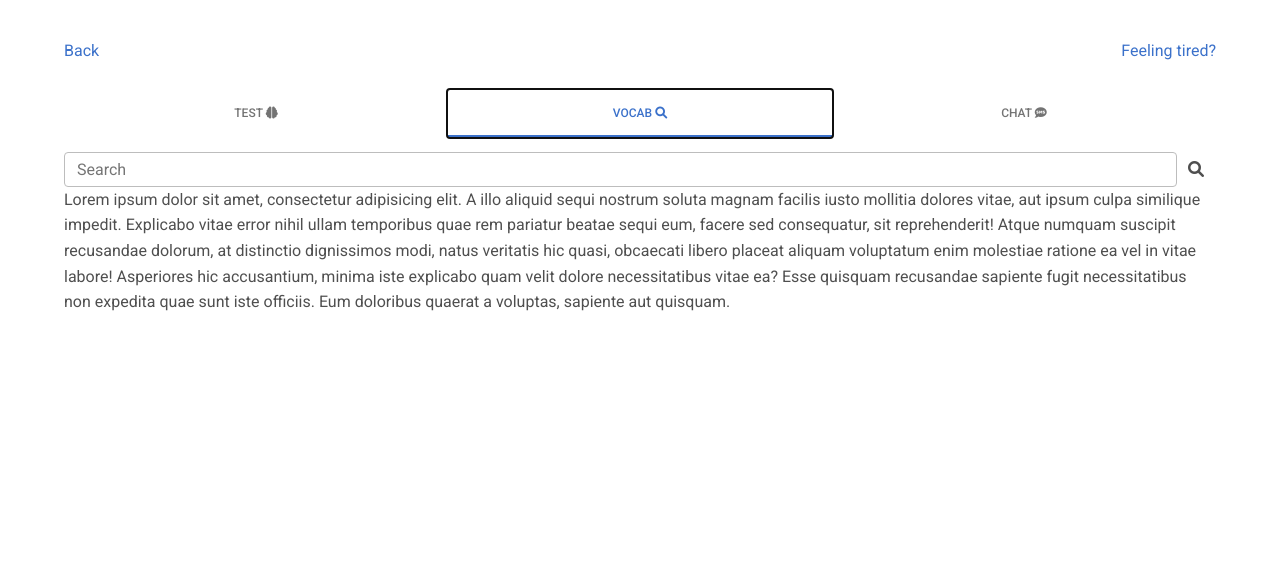
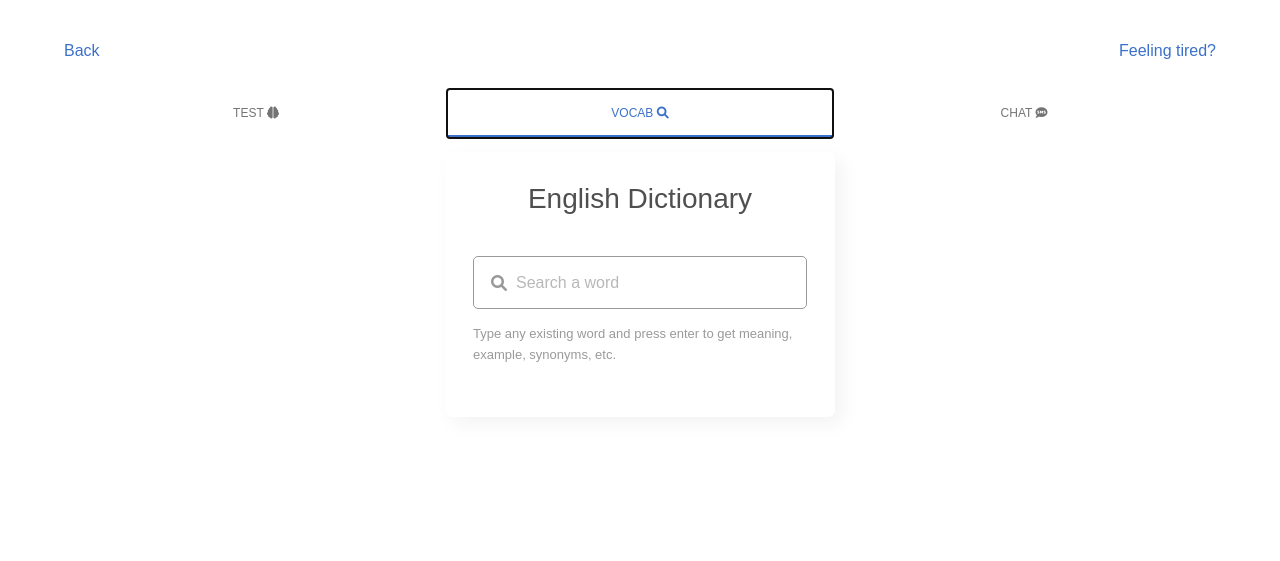
Before and after one commit to imazamat/flashcards, a Django app: page /1/test/ in a window 1280 px wide, after a click on "VOCAB". Shown: the top 561 px of the page. Before the commit the page ends 311 px from the top, so only its background shows below. Run offline with Django 4.2, Linux system fonts and the light colour scheme; tables that the repository leaves empty hold one stand-in row (values such as "Sample post"); some libraries are stand-ins or nearby versions.

Commit message:
added dictionary functionalty

```diff
--- a/flashcards/static/flashcards/css/test-style.css
+++ b/flashcards/static/flashcards/css/test-style.css
@@ -69,3 +69,146 @@ dl [class*=-current] {
 dl [class*=-current].flip card {
   transform: rotateX(180deg);
 }
+
+/* ----------------------------------- */
+
+*{
+  margin: 0;
+  padding: 0;
+  box-sizing: border-box;
+  font-family: 'Poppins', sans-serif;
+}
+.wrapper{
+  width: auto;
+  max-width: 390px;
+  border-radius: 7px;
+  background: #fff;
+  padding: 25px 28px 45px;
+  box-shadow: 7px 7px 20px rgba(0, 0, 0, 0.05);
+}
+.wrapper header{
+  font-size: 28px;
+  font-weight: 500;
+  text-align: center;
+}
+.wrapper .search{
+  position: relative;
+  margin: 35px 0 18px;
+}
+.search input{
+  height: 53px;
+  width: 100%;
+  outline: none;
+  font-size: 16px;
+  border-radius: 5px;
+  padding: 0 42px;
+  border: 1px solid #999;
+}
+.search input:focus{
+  padding: 0 41px;
+  border: 2px solid #4D59FB;
+}
+.search input::placeholder{
+  color: #B8B8B8;
+}
+.search :where(i, span){
+  position: absolute;
+  top: 50%;
+  color: #999;
+  transform: translateY(-50%);
+}
+.search i{
+  left: 18px;
+  pointer-events: none;
+  font-size: 16px;
+}
+.search input:focus ~ i{
+  color: #4D59FB;
+}
+.search span{
+  right: 15px;
+  cursor: pointer;
+  font-size: 18px;
+  display: none;
+}
+.search input:valid ~ span{
+  display: block;
+}
+.wrapper .info-text{
+  font-size: 13px;
+  color: #9A9A9A;
+  margin: -3px 0 -10px;
+}
+.wrapper.active .info-text{
+  display: none;
+}
+.info-text span{
+  font-weight: 500;
+}
+.wrapper ul{
+  height: 0;
+  opacity: 0;
+  padding-right: 1px;
+  overflow-y: hidden;
+  transition: all 0.2s ease;
+}
+.wrapper.active ul{
+  opacity: 1;
+  height: 303px;
+}
+.wrapper ul li{
+  display: flex;
+  list-style: none;
+  margin-bottom: 14px;
+  align-items: center;
+  padding-bottom: 17px;
+  border-bottom: 1px solid #D9D9D9;
+  justify-content: space-between;
+}
+ul li:last-child{
+  margin-bottom: 0;
+  border-bottom: 0;
+  padding-bottom: 0;
+}
+ul .word p{
+  font-size: 22px;
+  font-weight: 500;
+}
+ul .word span{
+  font-size: 12px;
+  color: #989898;
+}
+ul .word i{
+  color: #999;
+  font-size: 15px;
+  cursor: pointer;
+}
+ul .content{
+  max-height: 215px;
+  overflow-y: auto;
+}
+ul .content::-webkit-scrollbar{
+  width: 0px;
+}
+.content li .details{
+  padding-left: 10px;
+  border-radius: 4px 0 0 4px;
+  border-left: 3px solid #4D59FB;
+}
+.content li p{
+  font-size: 17px;
+  font-weight: 500;
+}
+.content li span{
+  font-size: 15px;
+  color: #7E7E7E;
+}
+.content .synonyms .list{
+  display: flex;
+  flex-wrap: wrap;
+}
+.content .synonyms span{
+  cursor: pointer;
+  margin-right: 5px;
+  text-decoration: underline;
+}
--- /dev/null
+++ b/flashcards/static/flashcards/js/script.js
@@ -0,0 +1,72 @@
+const wrapper = document.querySelector(".wrapper"),
+searchInput = wrapper.querySelector("input"),
+volume = wrapper.querySelector(".word i"),
+infoText = wrapper.querySelector(".info-text"),
+synonyms = wrapper.querySelector(".synonyms .list"),
+removeIcon = wrapper.querySelector(".search span");
+let audio;
+
+function data(result, word){
+    if(result.title){
+        infoText.innerHTML = `Can't find the meaning of <span>"${word}"</span>. Please, try to search for another word.`;
+    }else{
+        wrapper.classList.add("active");
+        let definitions = result[0].meanings[0].definitions[0],
+        phontetics = `${result[0].meanings[0].partOfSpeech}  / ${result[0].phonetics[0].text}/`;
+        document.querySelector(".word p").innerText = result[0].word;
+        document.querySelector(".word span").innerText = phontetics;
+        document.querySelector(".meaning span").innerText = definitions.definition;
+        document.querySelector(".example span").innerText = definitions.example;
+        audio = new Audio(result[0].phonetics[0].audio);
+
+        if(definitions.synonyms[0] == undefined){
+            synonyms.parentElement.style.display = "none";
+        }else{
+            synonyms.parentElement.style.display = "block";
+            synonyms.innerHTML = "";
+            for (let i = 0; i < 5; i++) {
+                let tag = `<span onclick="search('${definitions.synonyms[i]}')">${definitions.synonyms[i]},</span>`;
+                tag = i == 4 ? tag = `<span onclick="search('${definitions.synonyms[i]}')">${definitions.synonyms[4]}</span>` : tag;
+                synonyms.insertAdjacentHTML("beforeend", tag);
+            }
+        }
+    }
+}
+
+function search(word){
+    fetchApi(word);
+    searchInput.value = word;
+}
+
+function fetchApi(word){
+    wrapper.classList.remove("active");
+    infoText.style.color = "#000";
+    infoText.innerHTML = `Searching the meaning of <span>"${word}"</span>`;
+    let url = `https://api.dictionaryapi.dev/api/v2/entries/en/${word}`;
+    fetch(url).then(response => response.json()).then(result => data(result, word)).catch(() =>{
+        infoText.innerHTML = `Can't find the meaning of <span>"${word}"</span>. Please, try to search for another word.`;
+    });
+}
+
+searchInput.addEventListener("keyup", e =>{
+    let word = e.target.value.replace(/\s+/g, ' ');
+    if(e.key == "Enter" && word){
+        fetchApi(word);
+    }
+});
+
+volume.addEventListener("click", ()=>{
+    volume.style.color = "#4D59FB";
+    audio.play();
+    setTimeout(() =>{
+        volume.style.color = "#999";
+    }, 800);
+});
+
+removeIcon.addEventListener("click", ()=>{
+    searchInput.value = "";
+    searchInput.focus();
+    wrapper.classList.remove("active");
+    infoText.style.color = "#9A9A9A";
+    infoText.innerHTML = "Type any existing word and press enter to get meaning, example, synonyms, etc.";
+});
--- a/flashcards/templates/flashcards/test.html
+++ b/flashcards/templates/flashcards/test.html
@@ -31,6 +31,40 @@
       </a>
     </form>
   </header>
+
+  <div class="modal fade" tabindex="-1" id="exampleModal">
+    <div class="modal-dialog">
+      <div class="modal-content">
+        <div class="modal-header">
+          <h6 class="modal-title text-primary" id="created_by"></h6>
+          <button type="button" class="btn-close" data-mdb-dismiss="modal" aria-label="Close"></button>
+        </div>
+        <div class="modal-body">
+          <div class="text-dark">
+            <p class="fst-italic m-0" id="text">
+
+            </p>
+            <br>
+            - <span class="fw-light" id="author">
+
+            </span>
+            <div class="d-flex justify-content-end">
+
+            </div>
+
+          </div>
+        </div>
+        <div class="modal-footer d-flex justify-content-between">
+          <a href="#" class="text-primary" style="margin-right: 10px; margin-bottom: 0;" id="likes"> likes</a>
+          <div class="d-flex align-items-center">
+            <button style="margin-left: 5px;" type="button" class="btn btn-secondary" data-mdb-dismiss="" id="like_button">
+              <i class="fas fa-thumbs-up"></i>
+            </button>
+          </div>
+        </div>
+      </div>
+    </div>
+  </div>
 
   <br>
 
@@ -85,15 +119,45 @@
 <!-- search feature is here -->
     <div class="tab-pane fade" id="ex3-tabs-3" role="tabpanel" aria-labelledby="ex3-tabs-3">
 
-      <div class="input-group rounded">
-          <input type="text" class="form-control rounded" placeholder="Search" aria-label="Search" aria-describedby="search-addon" id="myWord"/>
-          <span type="submit" class="input-group-text border-0" id="searchword" onclick="getData()">
-            <i class="fas fa-search"></i>
+      <div class="wrapper" style="margin: auto;">
+        <header>English Dictionary</header>
+        <div class="search">
+          <input type="text" placeholder="Search a word" required spellcheck="false">
+          <i class="fas fa-search"></i>
+          <span class="material-icons">
+            close
           </span>
-      </div>
-
-      <div id="content">
-        Lorem ipsum dolor sit amet, consectetur adipisicing elit. A illo aliquid sequi nostrum soluta magnam facilis iusto mollitia dolores vitae, aut ipsum culpa similique impedit. Explicabo vitae error nihil ullam temporibus quae rem pariatur beatae sequi eum, facere sed consequatur, sit reprehenderit! Atque numquam suscipit recusandae dolorum, at distinctio dignissimos modi, natus veritatis hic quasi, obcaecati libero placeat aliquam voluptatum enim molestiae ratione ea vel in vitae labore! Asperiores hic accusantium, minima iste explicabo quam velit dolore necessitatibus vitae ea? Esse quisquam recusandae sapiente fugit necessitatibus non expedita quae sunt iste officiis. Eum doloribus quaerat a voluptas, sapiente aut quisquam.
+        </div>
+        <p class="info-text">Type any existing word and press enter to get meaning, example, synonyms, etc.</p>
+        <ul style="padding-left: 2px;">
+          <li class="word">
+            <div class="details">
+              <p>__</p>
+              <span>_ _</span>
+            </div>
+            <i class="fas fa-volume-up"></i>
+          </li>
+          <div class="content">
+            <li class="meaning">
+              <div class="details">
+                <p>Meaning</p>
+                <span>___</span>
+              </div>
+            </li>
+            <li class="example">
+              <div class="details">
+                <p>Example</p>
+                <span>___</span>
+              </div>
+            </li>
+            <li class="synonyms">
+              <div class="details">
+                <p>Synonyms</p>
+                <div class="list"></div>
+              </div>
+            </li>
+          </div>
+        </ul>
       </div>
     </div>
 
@@ -143,14 +207,14 @@
         </div>
         <div class="footer" style="background-color:#33475b;">
           <div class="p-2">
-            <form class="d-flex align-items-center" action="#" method="post">
+            <div class="d-flex align-items-center" action="#" method="post">
               <div class="msg" style="width: 100%; margin-right: 5px;">
-                <input class="p-3 form-control" type="text" id="form12" placeholder="Message" style="border-radius: 50px; border: 0px;"/>
+                <input class="p-3 form-control" type="text" placeholder="Message" style="border-radius: 50px; border: 0px;"/>
               </div>
               <span disabled class="btn-primary btn-floating" type="submit" style="border: 0px; text-align: center;">
                 <i class="fas fa-paper-plane"></i>
               </span>
-            </form>
+            </div>
           </div>
         </div>
       </div>
@@ -161,39 +225,7 @@
   <!-- Tabs content -->
 
 
-  <div class="modal fade" tabindex="-1" id="exampleModal">
-    <div class="modal-dialog">
-      <div class="modal-content">
-        <div class="modal-header">
-          <h6 class="modal-title text-primary" id="created_by"></h6>
-          <button type="button" class="btn-close" data-mdb-dismiss="modal" aria-label="Close"></button>
-        </div>
-        <div class="modal-body">
-          <div class="text-dark">
-            <p class="fst-italic m-0" id="text">
 
-            </p>
-            <br>
-            - <span class="fw-light" id="author">
-
-            </span>
-            <div class="d-flex justify-content-end">
-
-            </div>
-
-          </div>
-        </div>
-        <div class="modal-footer d-flex justify-content-between">
-          <a href="#" class="text-primary" style="margin-right: 10px; margin-bottom: 0;" id="likes"> likes</a>
-          <div class="d-flex align-items-center">
-            <button style="margin-left: 5px;" type="button" class="btn btn-secondary" data-mdb-dismiss="" id="like_button">
-              <i class="fas fa-thumbs-up"></i>
-            </button>
-          </div>
-        </div>
-      </div>
-    </div>
-  </div>
 
 
 
@@ -218,24 +250,6 @@
       // console.log(jsonData['is_superuser'])
     }
 
-
-    async function getData() {
-      const input = document.getElementById('myWord')
-      var word = input.value
-      const response = await fetch(`https://api.dictionaryapi.dev/api/v2/entries/en/${word}`);
-      const data = await response.json();
-      console.log(data)
-
-      if (data['title']) {
-        content.innerHTML = data['title'] + `<br> <br> Message: ` + data['message'] + `<br> <br> Solution: ` + data['resolution']
-        // content.innerHTML = data[0]['meanings'][0]['partOfSpeech']
-      } else {
-        content.innerHTML = data[0]['phonetics'][1]['audio']
-      }
-
-    }
-
-
   </script>
 
 
@@ -244,6 +258,7 @@
   <script src='https://cdnjs.cloudflare.com/ajax/libs/jquery/3.3.1/jquery.min.js'></script>
   <script src='https://cdnjs.cloudflare.com/ajax/libs/slick-carousel/1.9.0/slick.js'></script>
   <script src="{% static 'flashcards/js/test.js' %}"></script>
+  <script src="{% static 'flashcards/js/script.js' %}"></script>
 
   <!-- MDB -->
   <script type="text/javascript" src="{% static 'flashcards/js/mdb.min.js' %}"></script>
```
